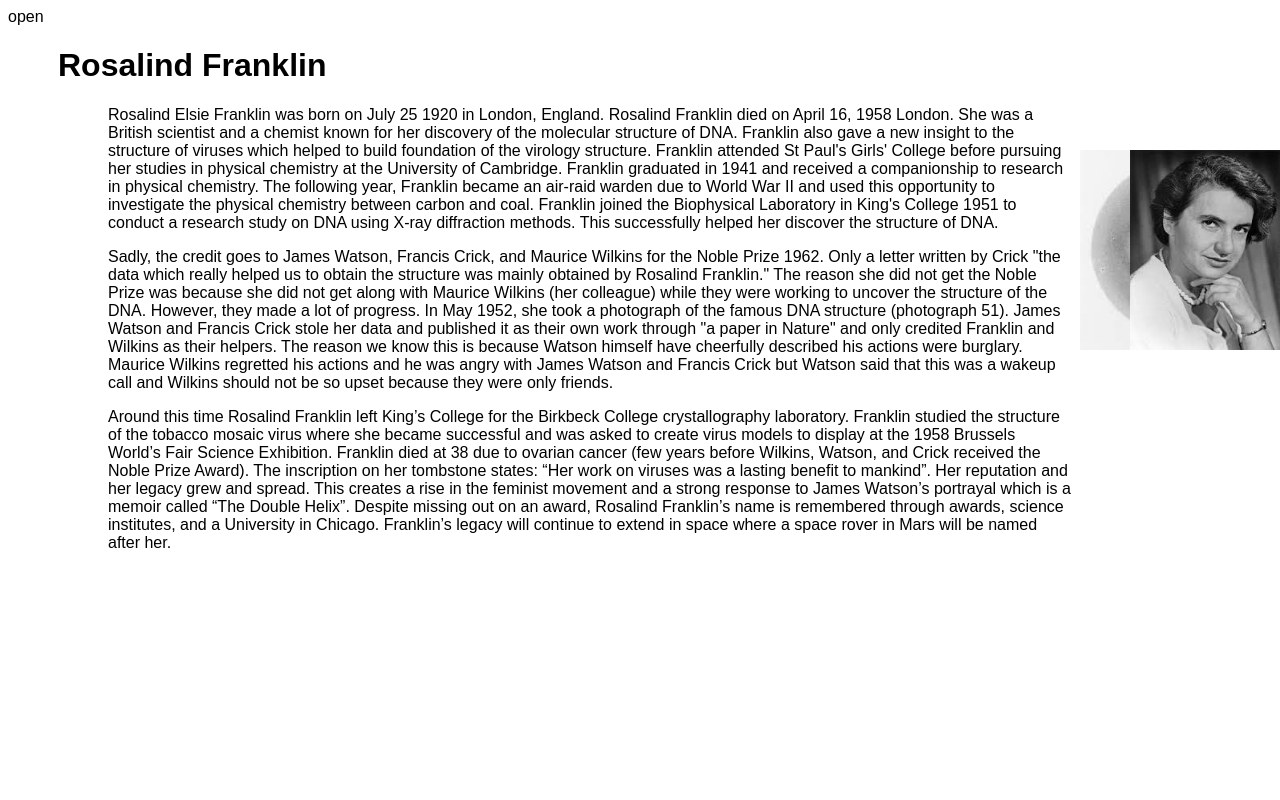
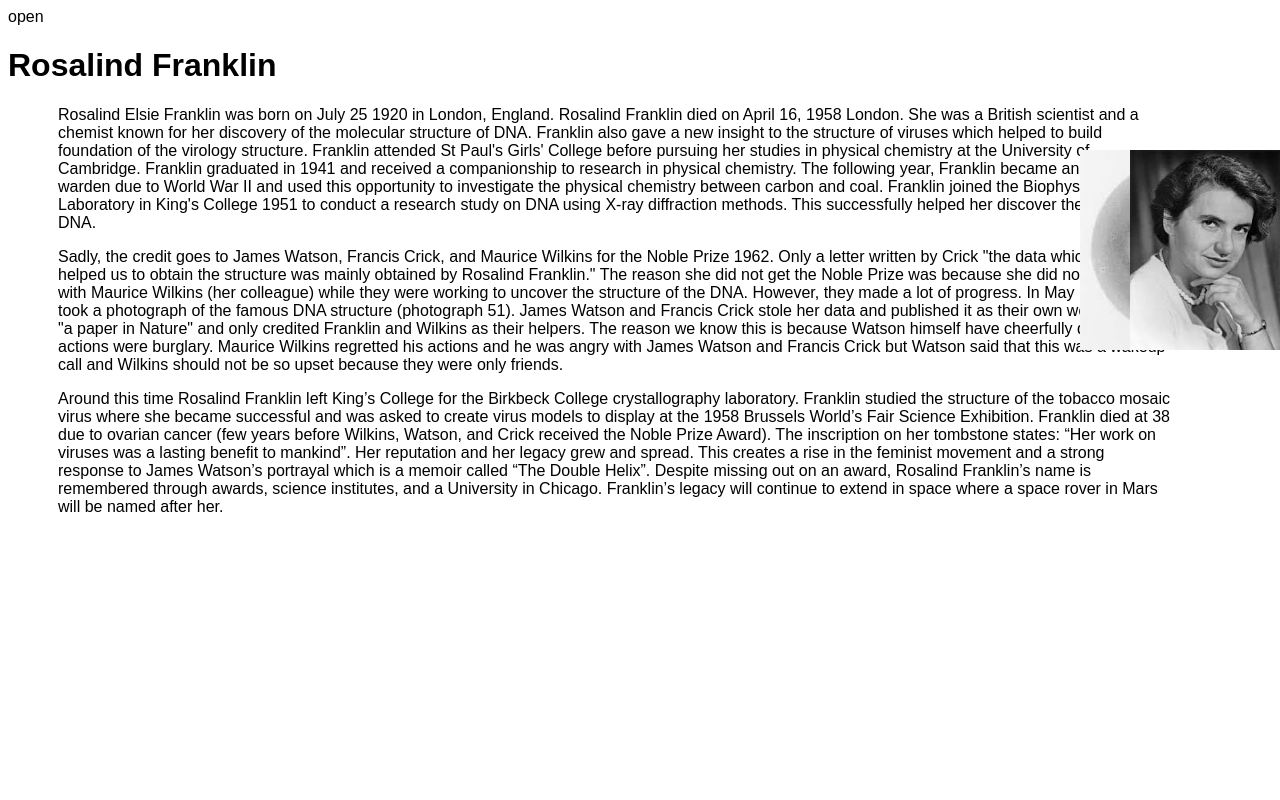
Before and after one commit to Sharon142/NCEA-project, a plain HTML site: page rosalindFranklin.html in a window 1280 px wide. Drawn offline with Linux system fonts and the light colour scheme.

Commit message:
editing code

```diff
--- a/rosalindFranklin.html
+++ b/rosalindFranklin.html
@@ -34,7 +34,6 @@
  <span onclick="openNav()">open</span>
 
    <body>
-      <div class="w3-display-container">
       <h1><b>Rosalind Franklin</b></h1>
     <div><p>Rosalind Elsie Franklin was born on July 25 1920 in London, England.  Rosalind Franklin died on April
       16, 1958 London.  She was a British scientist and a chemist known for her discovery of the molecular
@@ -66,7 +65,7 @@
    James Watson’s portrayal which is a memoir called “The Double Helix”.  Despite missing out on an award,
    Rosalind Franklin’s name is remembered through awards, science institutes, and a University in Chicago.
    Franklin’s legacy will continue to extend in space where a space rover in Mars will be named after her.  </p></div>
-     <div class="w3-display-topright"><img src="photograph 51.jpg" alt="photograph 51" style="float:right;width:200px;"></div></div>
+     <img src="photograph 51.jpg" alt="photograph 51" style="float:right;width:200px;"></div>
           <img src="rosalind franklin.jpg" alt="rosalind franklin" style="float:right;width:150px;height:200px;">
       <script src="rs.js" async defer></script>
    </body>
```
